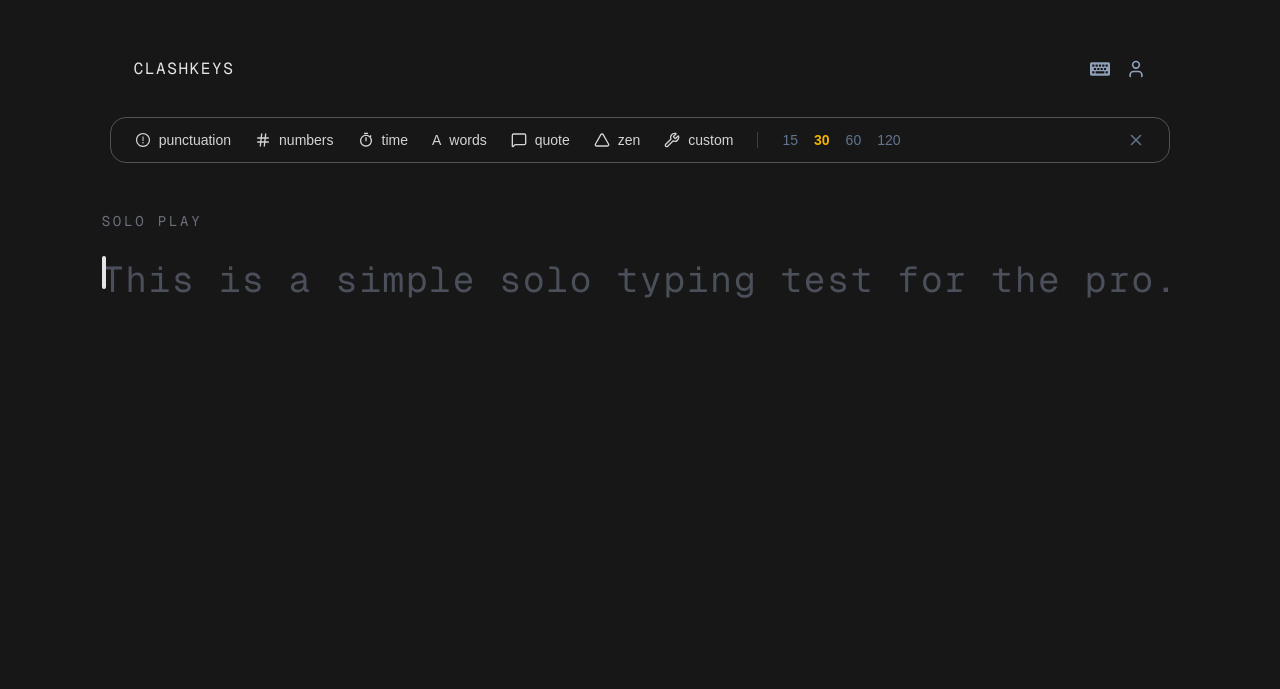
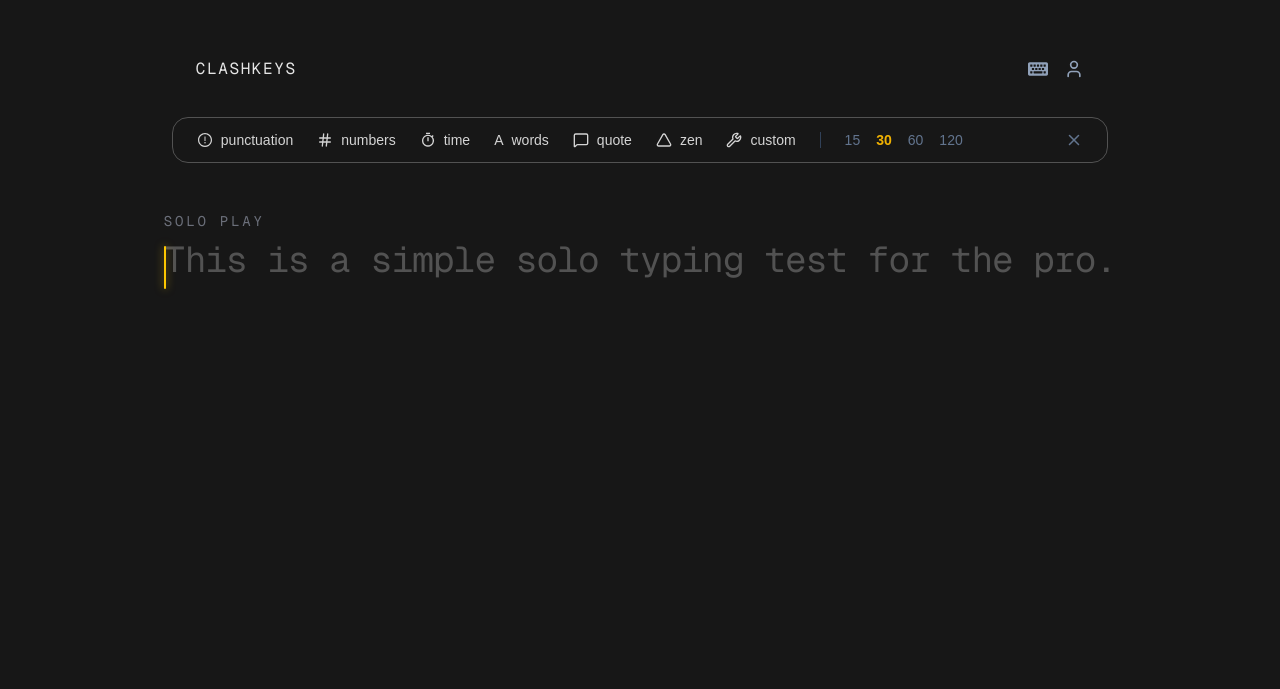
Before and after one commit to Aayush7105/clashkeys, a Next.js app: page /soloplay in a window 1280 px wide. Shown: the part 111-800 px from the top of the page. Built offline with nearby package versions, Linux system fonts and the light colour scheme.

Commit message:
soloplay page improved

```diff
--- a/components/soloplay/soloplay-page.tsx
+++ b/components/soloplay/soloplay-page.tsx
@@ -8,7 +8,9 @@ const SoloPlayPage: React.FC = () => {
   return (
     <main className="min-h-screen bg-neutral-900 text-neutral-300 flex items-center justify-center px-2 py-16">
       <div className="max-w-7xl h-screen py-20">
-        <Solonavbar />
+        <div className="relative z-[50]">
+          <Solonavbar />
+        </div>
         <div className="flex items-center justify-between text-sm tracking-[0.2em] uppercase text-[#6b6f7a] mt-10">
           <span className="font-mono text-md">Solo Play</span>
         </div>
--- a/components/soloplay/solotypingarea.tsx
+++ b/components/soloplay/solotypingarea.tsx
@@ -4,7 +4,6 @@ import React, { useEffect, useLayoutEffect, useRef, useState } from "react";
 
 const SoloTypingArea: React.FC = () => {
   const text = "This is a simple solo typing test for the pro.";
-
   const [typed, setTyped] = useState("");
   const [isFocused, setIsFocused] = useState(true);
 
@@ -12,103 +11,101 @@ const SoloTypingArea: React.FC = () => {
   const charRefs = useRef<(HTMLSpanElement | null)[]>([]);
   const caretRef = useRef<HTMLDivElement>(null);
 
-  // start typing immediately
   useEffect(() => {
     inputRef.current?.focus();
   }, []);
 
-  // click anywhere on screen → focus
+  // Detect tab change
   useEffect(() => {
-    const handler = (e: MouseEvent) => {
-      const target = e.target as HTMLElement | null;
-
-      if (!target) return;
-
-      // ignore interactive UI
-      if (
-        target.closest(
-          "button, a, input, textarea, select, option, [data-no-typing-focus]",
-        )
-      ) {
-        return;
-      }
-
-      inputRef.current?.focus();
+    const handleVisibilityChange = () => {
+      if (document.visibilityState === "hidden") setIsFocused(false);
     };
-
-    window.addEventListener("mousedown", handler);
-
-    return () => {
-      window.removeEventListener("mousedown", handler);
-    };
+    document.addEventListener("visibilitychange", handleVisibilityChange);
+    return () =>
+      document.removeEventListener("visibilitychange", handleVisibilityChange);
   }, []);
 
   useLayoutEffect(() => {
     const el = charRefs.current[typed.length];
     const caret = caretRef.current;
-
     if (!el || !caret) return;
-
-    caret.style.transform = `translateX(${el.offsetLeft}px)`;
+    caret.style.transform = `translate(${el.offsetLeft}px, ${el.offsetTop}px)`;
   }, [typed]);
 
   return (
-    <div className="relative max-w-7xl mt-5">
-      {/* typing area */}
+    <div className="relative w-full max-w-5xl mx-auto">
+      {/* 1. TEXT CONTAINER - Only this part blurs */}
       <div
-        className={`relative whitespace-pre text-3xl sm:text-4xl font-mono leading-relaxed tracking-wider select-none transition h-screen
-        ${!isFocused ? "blur-[2px]" : ""}`}
+        className={`relative transition-all duration-500 ease-in-out
+        ${!isFocused ? "blur-[6px] opacity-20 scale-[0.99]" : "blur-0 opacity-100 scale-100"}`}
       >
-        {/* caret */}
+        <div className="relative whitespace-pre-wrap break-all text-2xl md:text-3xl lg:text-4xl font-mono leading-[1.6] tracking-tight text-left select-none">
           <div
             ref={caretRef}
-          className="absolute top-[0.15em] h-[0.9em] w-1 bg-neutral-200 rounded-2xl
-                     transition-transform duration-150 ease-out"
+            className="absolute h-[1.2em] w-0.5 bg-yellow-400 rounded-full transition-all duration-100 ease-out z-10 shadow-[0_0_8px_rgba(250,204,21,0.6)]"
+            style={{ marginTop: "0.2em" }}
           />
 
           {text.split("").map((char, i) => {
             const typedChar = typed[i];
-
-          let colorClass = "text-[#4a4f5a]";
-          if (typedChar === undefined) colorClass = "text-[#4a4f5a]";
-          else if (typedChar === char) colorClass = "text-[#e2e2e2]";
-          else colorClass = "text-[#e34f4f]";
-
+            let colorClass = "text-neutral-600";
+            if (typedChar !== undefined) {
+              colorClass =
+                typedChar === char
+                  ? "text-neutral-200"
+                  : "text-red-500 border-b-2 border-red-500/30";
+            }
             return (
               <span
                 key={i}
-              ref={(el) => (charRefs.current[i] = el)}
-              className={colorClass}
+                ref={(el) => {
+                  charRefs.current[i] = el;
+                }}
+                className={`${colorClass} transition-colors duration-150`}
               >
                 {char}
               </span>
             );
           })}
-
           <span
-          ref={(el) => (charRefs.current[text.length] = el)}
+            ref={(el) => {
+              charRefs.current[text.length] = el;
+            }}
             className="inline-block w-0"
           />
         </div>
+      </div>
 
-      {/* overlay + hint */}
+      {/* 2. THE GLOBAL OVERLAY */}
       {!isFocused && (
-        <div className="pointer-events-none absolute inset-0 flex items-center justify-center text-xl sm:text-base text-[#6b6f7a]">
-          {typed.length === 0
-            ? "Click anywhere to start typing"
-            : "Click anywhere to continue"}
+        <div
+          onClick={() => inputRef.current?.focus()}
+          /*
+             z-index is high (40), but make sure your Navbar is z-50+.
+             We removed backdrop-blur from here so the navbar stays clean.
+          */
+          className="fixed inset-0 z-40 flex flex-col items-center justify-center bg-black/10 cursor-pointer"
+        >
+          <div className="flex flex-col items-center gap-4">
+            <div className="flex items-center gap-3 px-6 py-3 rounded-xl bg-neutral-800/80 border border-neutral-700 shadow-2xl transition-all">
+              <span className="text-yellow-400 animate-pulse">▶</span>
+              <span className="text-neutral-200 font-mono text-lg tracking-widest uppercase">
+                Click to Resume
+              </span>
+            </div>
+          </div>
         </div>
       )}
 
-      {/* hidden input */}
       <input
         ref={inputRef}
+        type="text"
         autoFocus
         value={typed}
         onChange={(e) => setTyped(e.target.value.slice(0, text.length))}
         onFocus={() => setIsFocused(true)}
         onBlur={() => setIsFocused(false)}
-        className="absolute inset-0 opacity-0"
+        className="fixed opacity-0 pointer-events-none"
         autoComplete="off"
         spellCheck={false}
       />
```
Also changed, not shown: components/soloplay/solonavbar.tsx (+1 -15 lines). Lines whose indentation alone changed are shown as unchanged.
